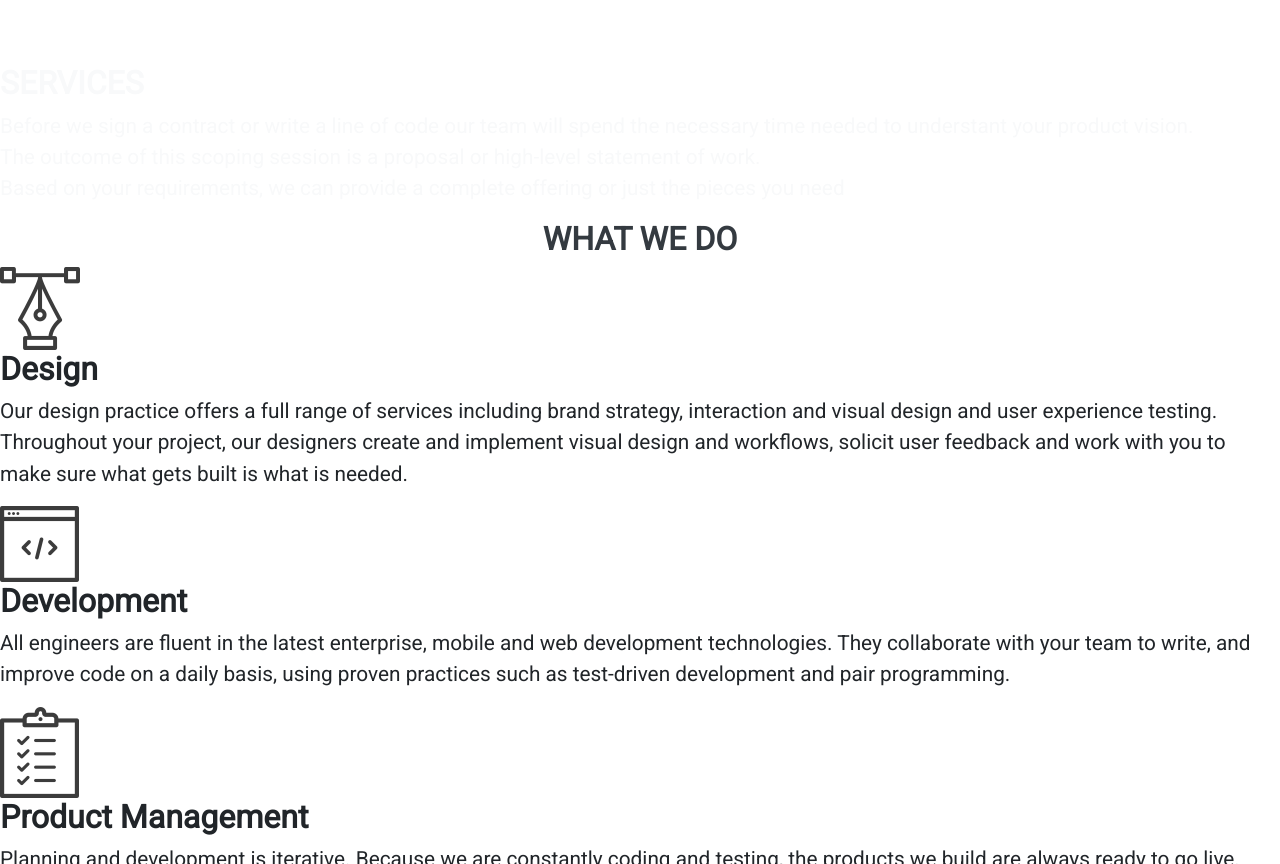
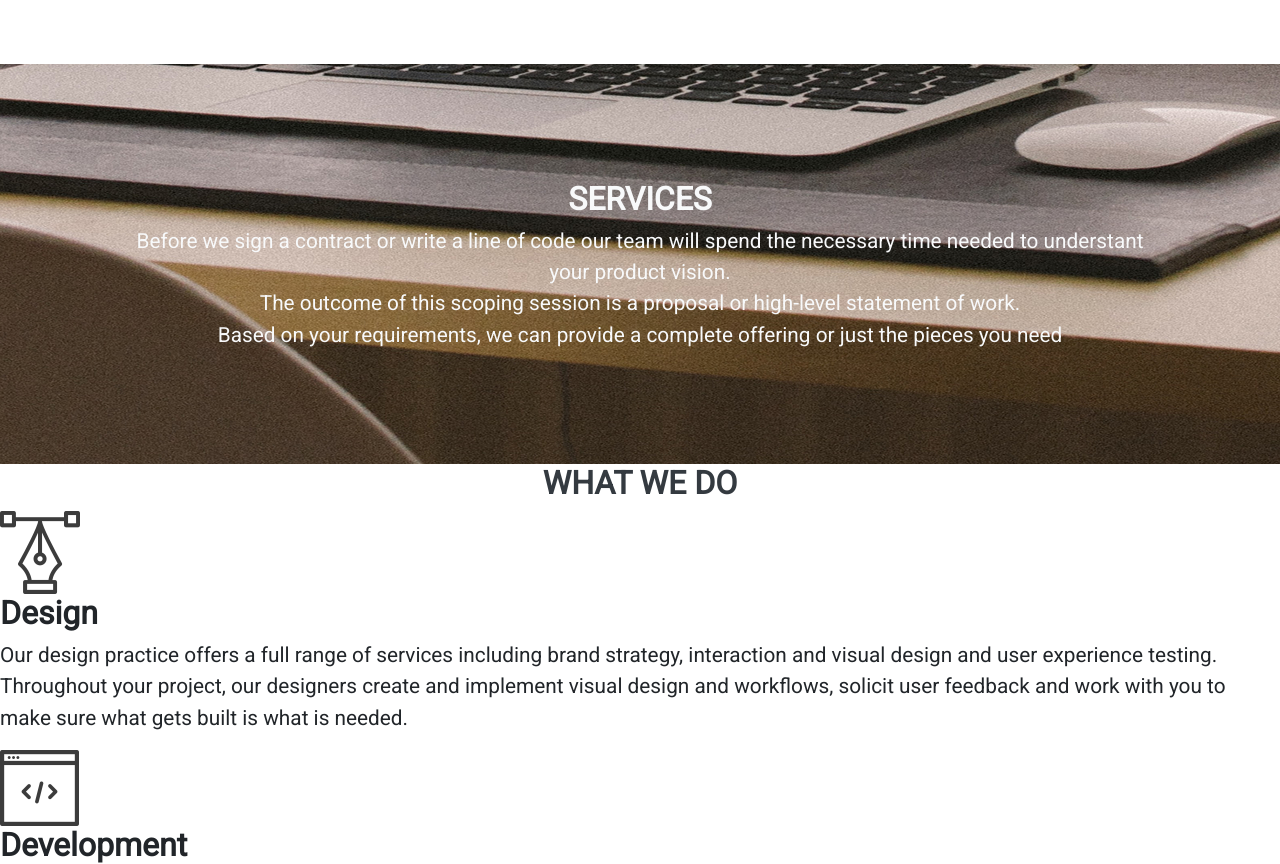
Before and after one commit to JohnKarima/delani-studio, a plain HTML site: page index.html in a window 1280 px wide. Shown: the part 1181-2045 px from the top of the page. Drawn offline with Linux system fonts and the light colour scheme.

Commit message:
tweak padding and add image to 'services' section

```diff
--- a/css/styles.css
+++ b/css/styles.css
@@ -28,17 +28,27 @@ h2{
 p{
   font-size: 130%;
 }
-
 .aboutUs{
   text-align: center;
   padding: 4%
+}
+
+.services{
+  background-image: url("../images/backgrounds/s_image.jpg");
+  background-repeat: no-repeat;
+  background-position: center;
+  height: 50vh;
+}
+.servicesText{
+  text-align: center;
+  padding: 9%
+
+
 
 }
 
-
 /*
 .container3{
-  background-image: url("../images/backgrounds/s_image.jpg");
   height: 100vh;
   width: 100vw;
   background-repeat: no-repeat;
--- a/index.html
+++ b/index.html
@@ -23,26 +23,24 @@
     <img class="introPic" src="images/mouse_click.png" alt="">
   </div>
 
-
-
-
-
   <div class="aboutUs">
     <h2 class="text-dark">ABOUT US</h2>
-    <p class=" text-dark">When you work with us, you are part of a team of committed collaborators. Aspects of
+    <p class="text-dark">When you work with us, you are part of a team of committed collaborators. Aspects of
       our software development process are integrated, interactive<br> and agile.<br><br>Our approach unifies design, development and product management to create exceptional products.<br><br>We start each project by understanding your
       business goals, the user's needs and the product requirements.<br><br>Then we help translate them into effective and
       elegant solutions.</p>
   </div>
 
 
-  <div class="container3">
-
-    <h2 class="servicesText text-light">SERVICES</h2>
-    <p class="servicesText text-light">Before we sign a contract or write a line of code our team will spend the
+  <div class="services">
+    <div class="servicesText">
+    <h2 class="text-light">SERVICES</h2>
+    <p class="text-light">Before we sign a contract or write a line of code our team will spend the
       necessary time needed to understant your product vision.<br>The outcome of this scoping session is a proposal or
       high-level statement of work.<br>Based on your requirements, we can provide a complete offering or just the pieces
       you need</p>
+    </div>
+
   </div>
 
   <div class="container4">
```
